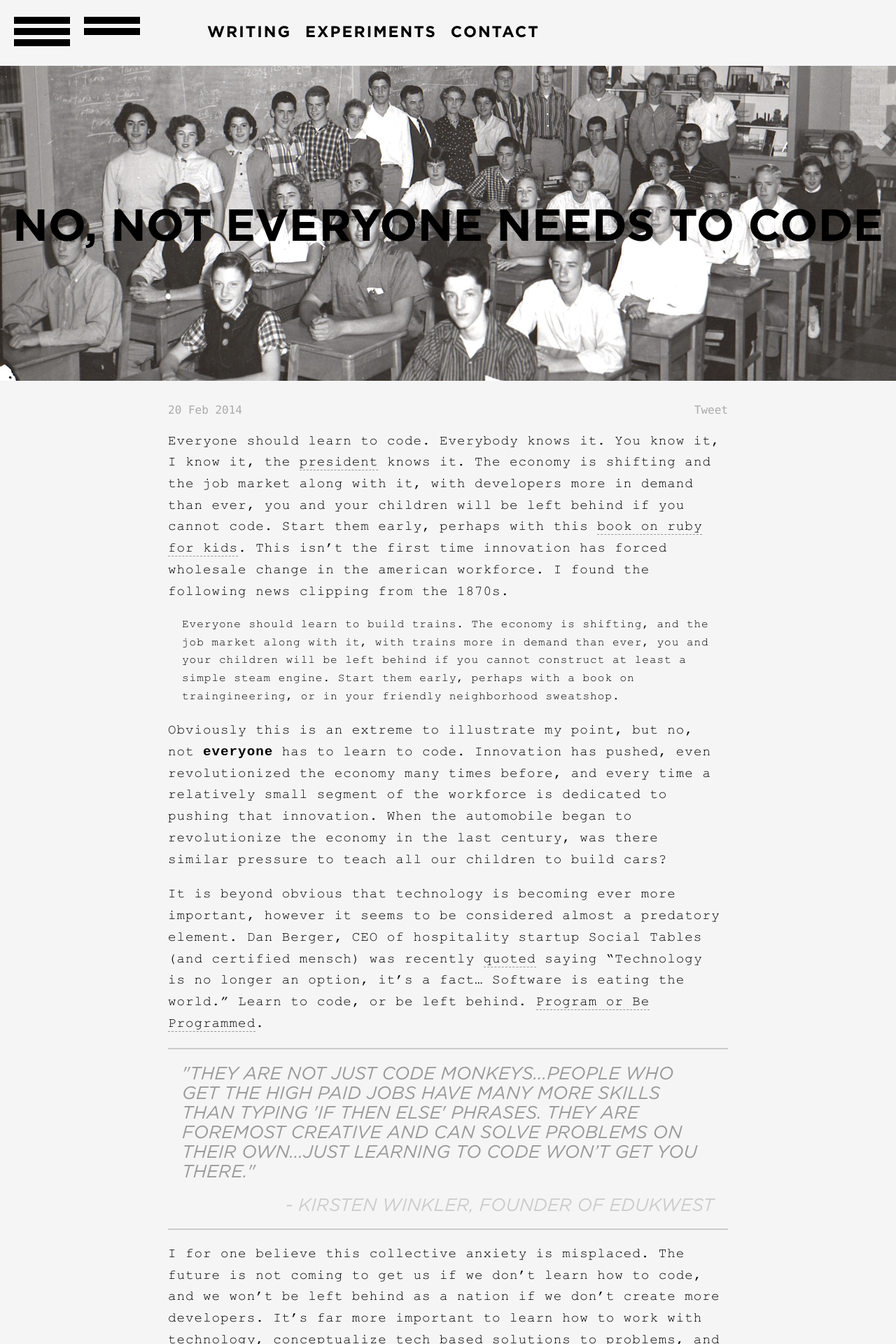
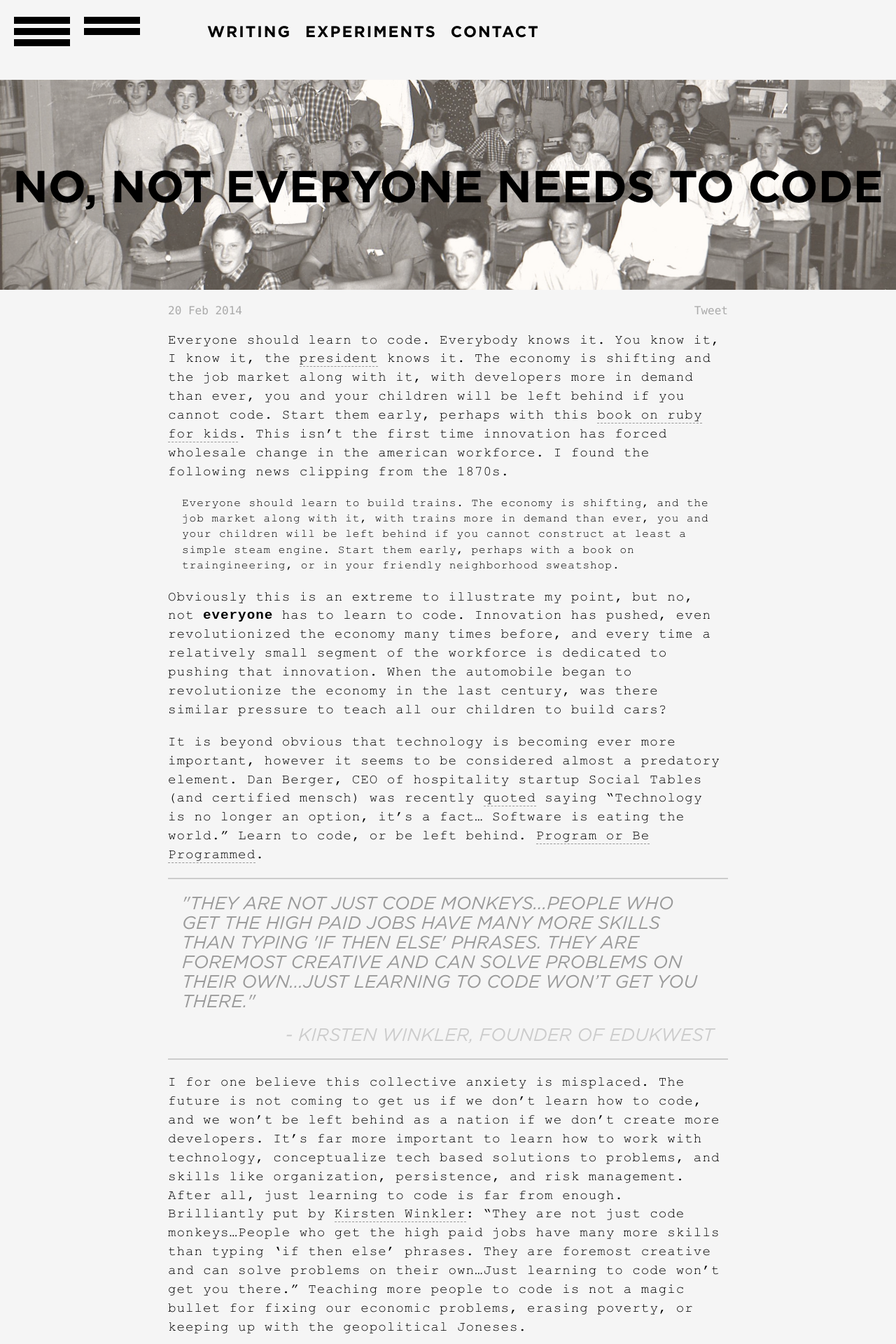
Before and after one commit to elifitch/elifitch.github.io, a Jekyll site: the page built from _posts/2014-02-20-not-everyone-needs-to-code.md, in a window 1280 px wide. Shown: the top 1920 px of the page at 70% size. Built offline with Jekyll 4.4.1, drawn with Linux system fonts in a browser that asks for light colours; nearby versions of some CDN libraries; some web fonts are replaced; Markdown is read by kramdown in place of the engine named in the settings.

Commit message:
yet more progress

```diff
--- a/_layouts/post.html
+++ b/_layouts/post.html
@@ -3,6 +3,7 @@ layout: default
 ---
 <!--<style>{% include post.css %}</style>-->
 <div class="hero" style="background-image:url('../../assets/img/hero/{{page.hero}}')">
+	<div class="tint"></div>
 	<div class="overlay-wrapper"><h1 class="overlay">{{ page.title }}</h1></div>
 	{% if page.subtitle %}
 		<!--<hr>
--- a/css/sass/base-styles.scss
+++ b/css/sass/base-styles.scss
@@ -76,7 +76,8 @@ p {
   font-family: $courier-fam;
   letter-spacing: 1px;
   font-size: 1.2em;
-  line-height: 1.6em;
+  // line-height: 1.6em;
+  line-height: 1.4em;
   a {
     border-bottom: 1px dashed #999;
     &:hover {
--- a/css/sassy.scss
+++ b/css/sassy.scss
@@ -65,24 +65,9 @@ section {
   &:visited {
     color: inherit;
   }
-  .tint {
-    position: absolute;
-    top: 0;
-    left: 0;
-    right: 0;
-    bottom: 0;
-    width: 100%;
-    height: 100%;
-    margin: auto;
-    background-color: #fff;
-    opacity: .2;
-    z-index: 2;
-    display: inline;
-    transition: all .4s;
-  }
   h1 {
-    z-index: 3;
-    position: relative;
+    // z-index: 3;
+    // position: relative;
     cursor: pointer;
   }
   &:hover {
@@ -94,6 +79,22 @@ section {
     text-shadow: none;
   }
 }
+.tint {
+    position: absolute;
+    top: 0;
+    left: 0;
+    right: 0;
+    bottom: 0;
+    width: 100%;
+    height: 100%;
+    margin: auto;
+    background-color: #fff;
+    background-color: #FAEBD7;
+    opacity: .2;
+    z-index: 2;
+    display: inline;
+    transition: all .4s;
+  }
 .overlay-wrapper, .overlay {
     display: table-cell;
     text-align: center;
@@ -104,6 +105,8 @@ section {
     display: inline;
     padding: .2em;
     line-height: 150%;
+    z-index: 3;
+    position: relative;
     // text-shadow: 0px 0px 100px $whitesmoke;
 }
 .pen.smiley-guy {
@@ -125,13 +128,27 @@ section {
 
 //POSTS STYLES
 .hero {
+  // width: 100%;
+  // height: 50%;
+  // background-position: center center;
+  // background-size: cover;
+  // position: relative;
+  // display: table;
+  // margin-bottom: 2em;
+  // z-index: 1;
+  display: table;
   width: 100%;
-  height: 50%;
+  background-size: cover;
+  background-repeat: no-repeat;
   background-position: center center;
-  background-size: cover;
+  // not min-height because of bug in FF
+  height: 300px;
+  text-decoration: none;
+  vertical-align: top;
+  margin: 20px 0;
+  border-bottom: none;
   position: relative;
-  display: table;
-  margin-bottom: 2em;
+  z-index: 1;
 }
 
 //.post styles are with .posts
--- a/css/styles.css
+++ b/css/styles.css
@@ -117,7 +117,7 @@ p {
   font-family: "Courier New", courier, monaco, monospace;
   letter-spacing: 1px;
   font-size: 1.2em;
-  line-height: 1.6em; }
+  line-height: 1.4em; }
   p a {
     border-bottom: 1px dashed #999; }
     p a:hover {
@@ -292,23 +292,7 @@ section {
   z-index: 1; }
   .pen:visited {
     color: inherit; }
-  .pen .tint {
-    position: absolute;
-    top: 0;
-    left: 0;
-    right: 0;
-    bottom: 0;
-    width: 100%;
-    height: 100%;
-    margin: auto;
-    background-color: #fff;
-    opacity: .2;
-    z-index: 2;
-    display: inline;
-    transition: all .4s; }
   .pen h1 {
-    z-index: 3;
-    position: relative;
     cursor: pointer; }
   .pen:hover {
     text-decoration: none; }
@@ -316,6 +300,22 @@ section {
     background-color: black;
     color: whitesmoke;
     text-shadow: none; }
+
+.tint {
+  position: absolute;
+  top: 0;
+  left: 0;
+  right: 0;
+  bottom: 0;
+  width: 100%;
+  height: 100%;
+  margin: auto;
+  background-color: #fff;
+  background-color: #FAEBD7;
+  opacity: .2;
+  z-index: 2;
+  display: inline;
+  transition: all .4s; }
 
 .overlay-wrapper, .overlay {
   display: table-cell;
@@ -326,7 +326,9 @@ section {
 .overlay {
   display: inline;
   padding: .2em;
-  line-height: 150%; }
+  line-height: 150%;
+  z-index: 3;
+  position: relative; }
 
 .pen.smiley-guy {
   background-image: url("../assets/img/mickey-mouse-old-free-757823.jpg");
@@ -339,13 +341,18 @@ section {
   background-image: url("../assets/img/johnsons-map-of-NYC-1866-2000.jpg"); }
 
 .hero {
+  display: table;
   width: 100%;
-  height: 50%;
+  background-size: cover;
+  background-repeat: no-repeat;
   background-position: center center;
-  background-size: cover;
+  height: 300px;
+  text-decoration: none;
+  vertical-align: top;
+  margin: 20px 0;
+  border-bottom: none;
   position: relative;
-  display: table;
-  margin-bottom: 2em; }
+  z-index: 1; }
 
 .post {
   text-align: left; }
```
Also changed, not shown: _posts/2014-02-20-does-everyone-need-to-code.md (added, +64 -0 lines).
